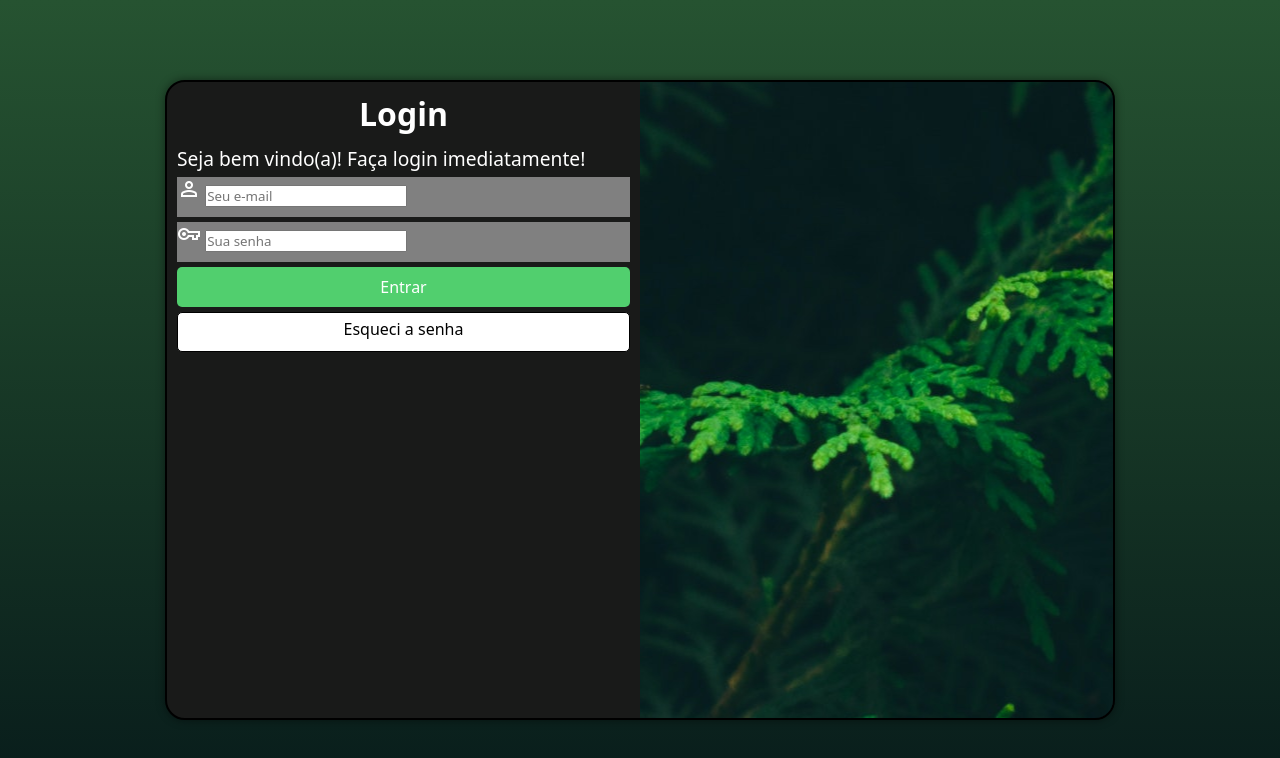
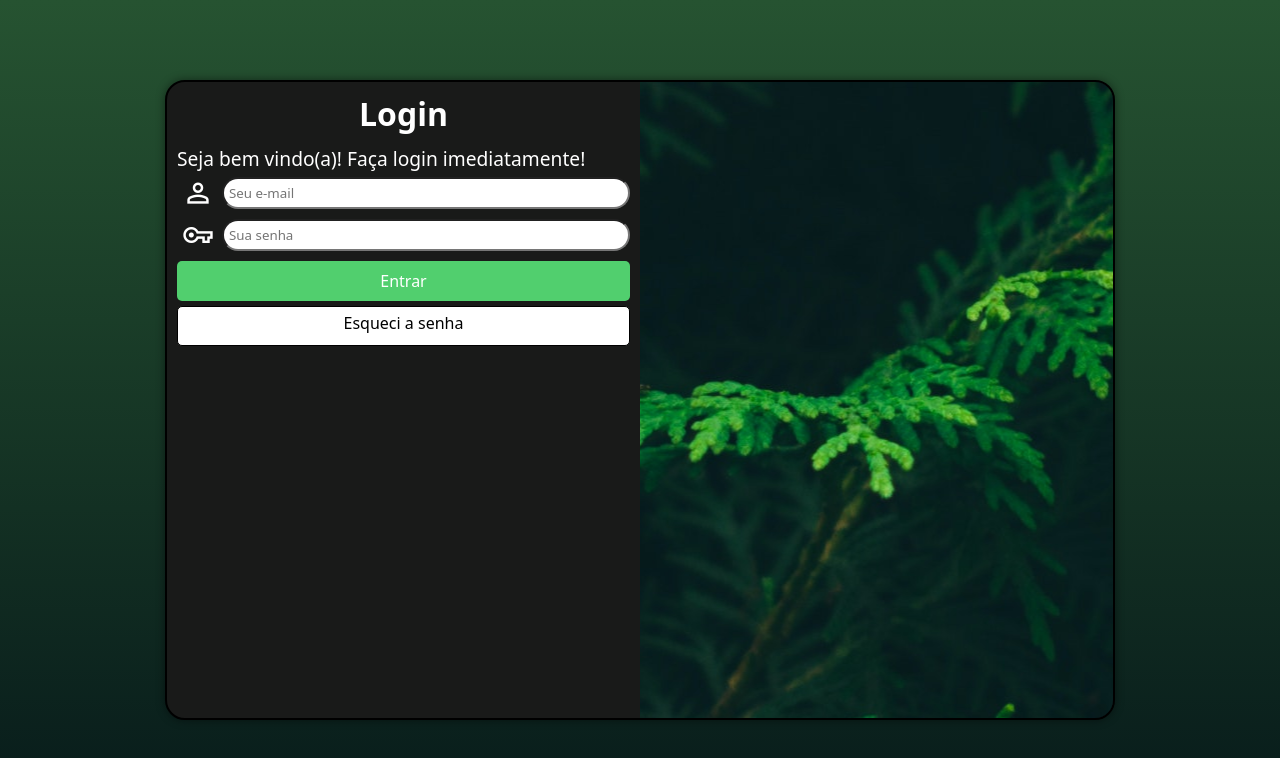
Before and after one commit to diego-oliveira-dev/projeto-login-flex, a plain HTML site: page index.html in a window 1280 px wide. Drawn offline with nearby package versions, Linux system fonts and the light colour scheme.

Commit message:
Update style.css

```diff
--- a/estilos/style.css
+++ b/estilos/style.css
@@ -64,14 +64,41 @@ div#formulario > p {
     font-size: 0.8em;
 }
 
-form > div.campo {
+/*form > div.campo {
     background-color: grey;
     height: 40px;
     margin: 5px 0px;
+} */
+
+form > div.campo {
+    display: flex;
+    align-items: center;
+    gap: 5px;
 }
 
 div.campo > label {
     display: none;
+}
+
+div.campo > span {
+    font-size: 2em;
+    width: 40px;
+    padding: 5px;
+}
+
+/* div.campo > input {
+    font-size: 1em;
+    width: calc(100 - 200px);
+    height: 100%;
+    border-radius: 8px;
+    padding: 4px;
+} */
+
+div.campo > input  {
+    flex: 1;
+    height: 100%;
+    padding: 5px;
+    border-radius: 20px;
 }
 
 form > input[type=submit] {
@@ -83,6 +110,7 @@ form > input[type=submit] {
     color: white;
     border: none;
     border-radius: 5px;
+    margin-top: 5px;
 }
 
 form > input[type=submit]:hover {
```
